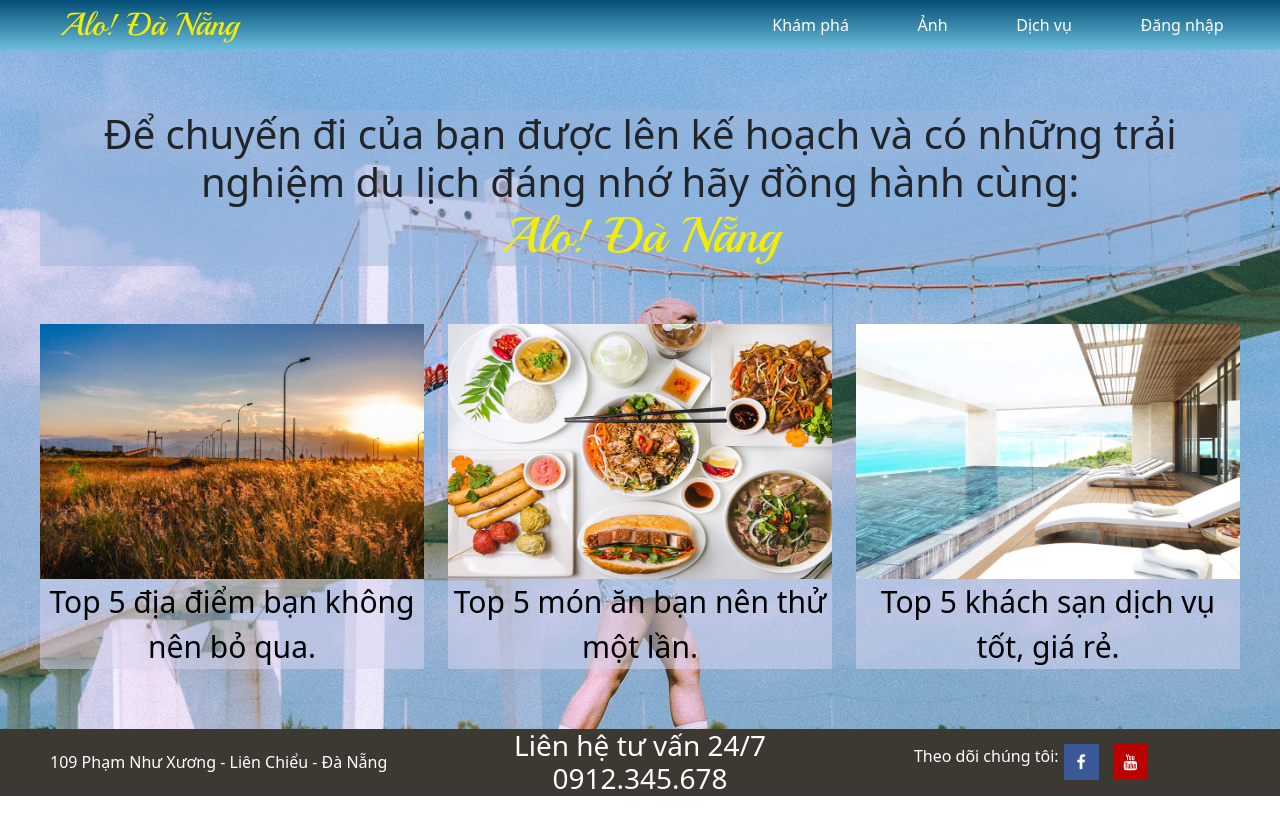
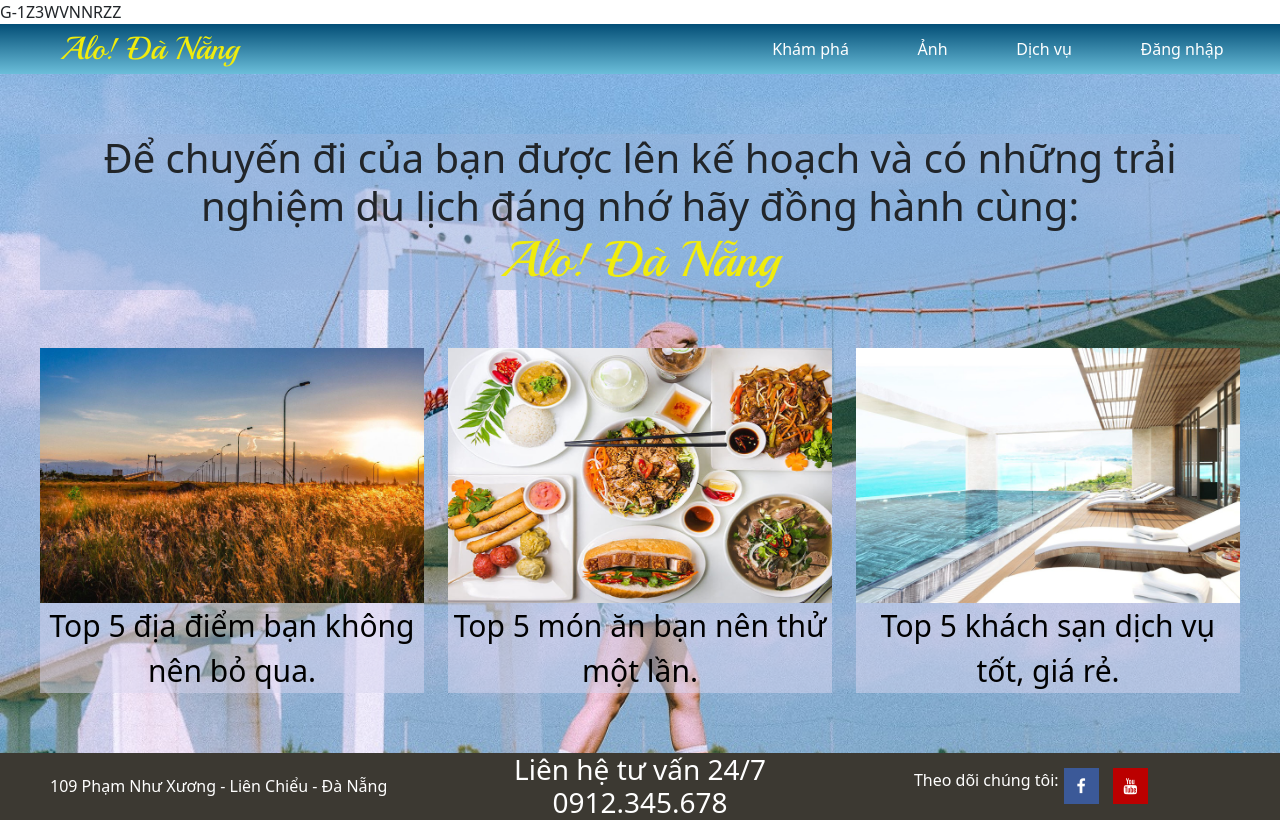
Before and after one commit to phuc010/web101-project4, a plain HTML site: page index.html in a window 1280 px wide. Before the commit the page ends 800 px from the top, so only its background shows below. Drawn offline with nearby package versions, Linux system fonts and the light colour scheme.

Commit message:
Update index.html

```diff
--- a/index.html
+++ b/index.html
@@ -1,6 +1,7 @@
 <!DOCTYPE html>
 <html lang="en">
 <head>
+  	G-1Z3WVNNRZZ
     <meta charset="UTF-8">
     <meta http-equiv="X-UA-Compatible" content="IE=edge">
     <meta name="viewport" content="width=device-width, initial-scale=1.0">
```
